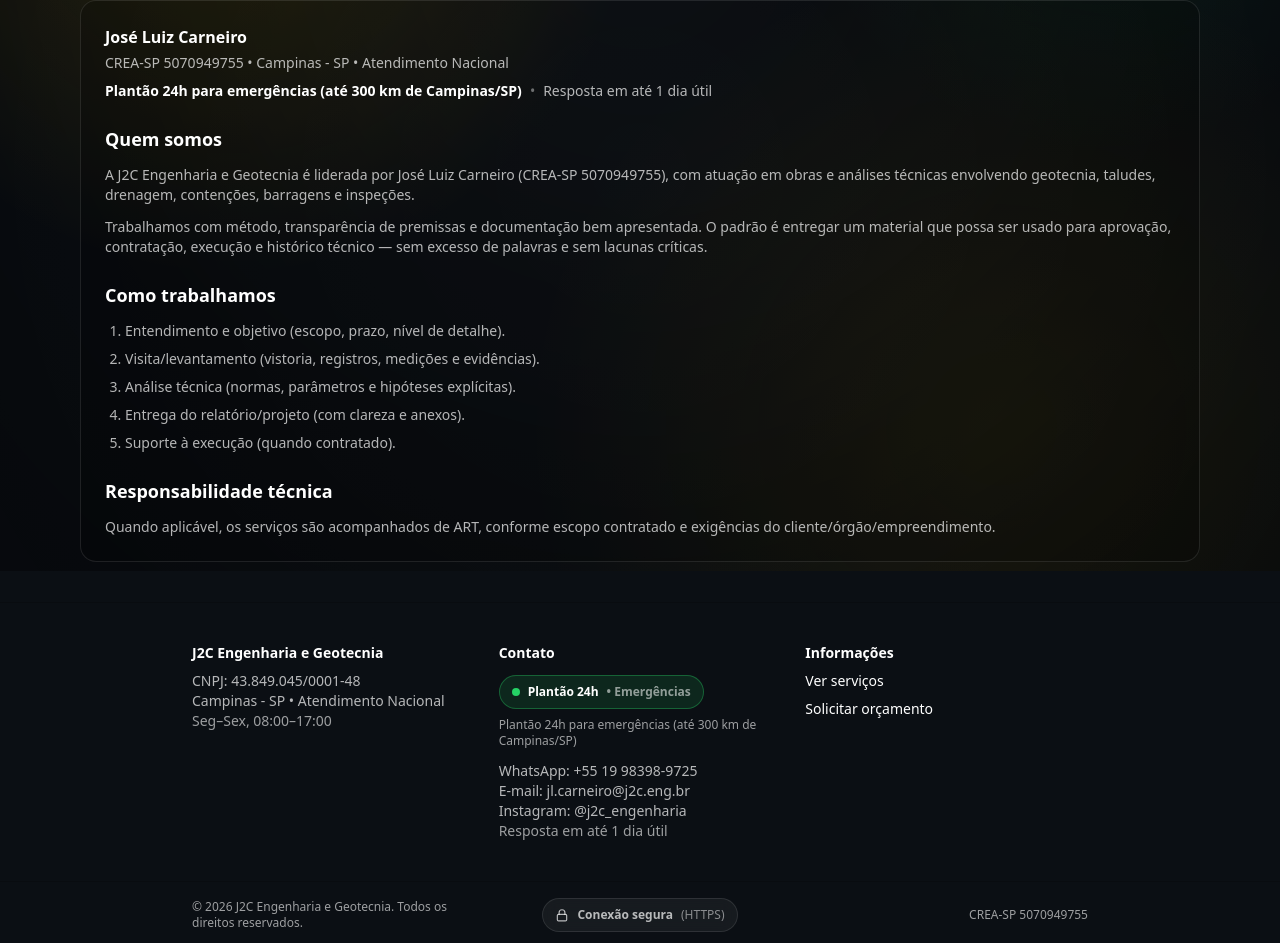
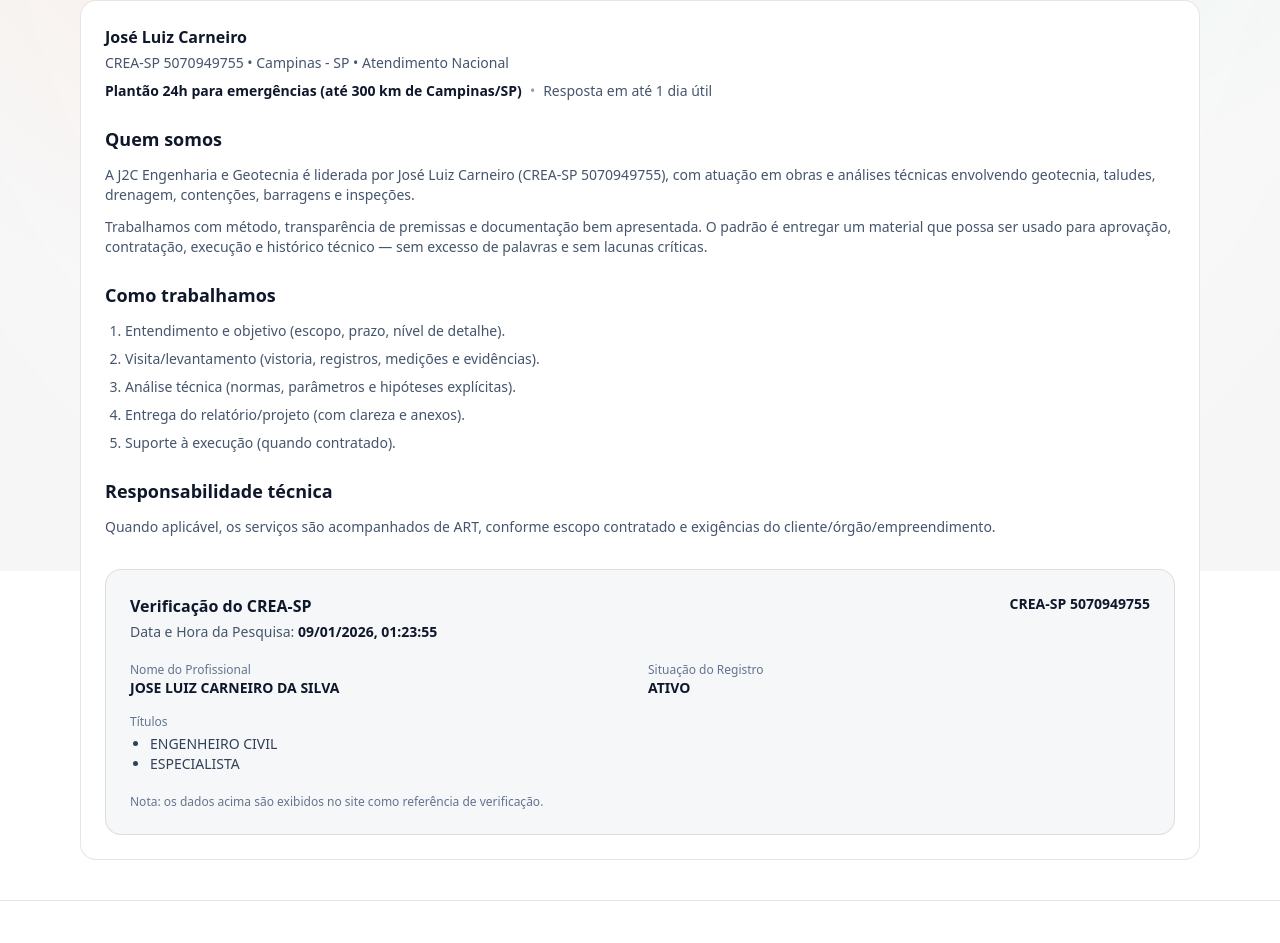
Before and after one commit to Ramos-jft/j2c-site, a Next.js app: page /quem-somos in a window 1280 px wide. Shown: the part 229-1172 px from the top of the page. Built offline with nearby package versions, Linux system fonts and the light colour scheme.

Commit message:
refactor: atualizar estilos e cores para melhorar a legibilidade e consistência visual

```diff
--- a/src/app/globals.css
+++ b/src/app/globals.css
@@ -1,12 +1,29 @@
 @import "tailwindcss";
 
 :root {
+  /*
+    Tema base (Opção 1: frio + clean + moderno)
+    - Fundo claro, superfícies cinza suave, bordas finas
+    - Acento laranja (briefing) preservando compatibilidade via --j2c-gold
+  */
+
+  /* Base */
+  --j2c-cor-fundo: #ffffff;
+  --j2c-cor-superficie: #f6f7f9;
+  --j2c-cor-texto: #0f172a;
+  --j2c-cor-texto-suave: #475569;
+  --j2c-cor-borda: rgba(15, 23, 42, 0.12);
+
+  /* Acentos */
+  --j2c-cor-laranja: #f97316;
+  --j2c-cor-laranja-rgb: 249 115 22;
+  --j2c-whatsapp: #25d366;
+  --j2c-whatsapp-rgb: 37 211 102;
+
+  /* Aliases (compatibilidade com o código atual) */
   --j2c-graphite: #0b0f14;
-  --j2c-gold: #f2c200;
-  --j2c-whatsapp: #25d366;
-
-  --j2c-gold-rgb: 242 194 0;
-  --j2c-whatsapp-rgb: 37 211 102;
+  --j2c-gold: var(--j2c-cor-laranja);
+  --j2c-gold-rgb: var(--j2c-cor-laranja-rgb);
 }
 
 html,
@@ -15,8 +32,8 @@ body {
 }
 
 body {
-  background: var(--j2c-graphite);
-  color: white;
+  background: var(--j2c-cor-fundo);
+  color: var(--j2c-cor-texto);
   min-height: 100dvh;
   position: relative;
   overflow-x: hidden;
@@ -30,29 +47,17 @@ body::before {
   z-index: -1;
   pointer-events: none;
 
-  /* Camadas: círculos (radial) + uma leve vinheta */
+  /* Camadas leves (sem blur global): frio e clean */
   background: radial-gradient(
-      680px circle at 18% 12%,
-      rgb(var(--j2c-gold-rgb) / 0.18),
+      720px circle at 18% 12%,
+      rgb(var(--j2c-cor-laranja-rgb) / 0.08),
       transparent 60%
     ),
     radial-gradient(
       520px circle at 86% 10%,
-      rgb(var(--j2c-whatsapp-rgb) / 0.1),
+      rgb(var(--j2c-whatsapp-rgb) / 0.06),
       transparent 58%
-    ),
-    radial-gradient(
-      760px circle at 78% 82%,
-      rgb(var(--j2c-gold-rgb) / 0.1),
-      transparent 62%
-    ),
-    radial-gradient(
-      1100px circle at 50% 50%,
-      rgba(255, 255, 255, 0.03),
-      transparent 70%
     );
-
-  /* Sem blur global (evita custo alto). O “glass” vem da transparência. */
 }
 body::after {
   content: "";
@@ -62,9 +67,9 @@ body::after {
   pointer-events: none;
 
   background: radial-gradient(
-    1200px circle at 50% 20%,
+    1200px circle at 50% 10%,
     rgba(0, 0, 0, 0),
-    rgba(0, 0, 0, 0.35) 70%
+    rgba(15, 23, 42, 0.04) 70%
   );
 }
 
@@ -82,7 +87,7 @@ a {
 /* underline apenas no conteúdo principal, não no header/footer */
 main a:hover {
   text-decoration: underline;
-  text-decoration-color: rgba(255, 255, 255, 0.35);
+  text-decoration-color: rgba(15, 23, 42, 0.28);
   text-underline-offset: 3px;
 }
 
@@ -123,7 +128,7 @@ main[data-no-underline] a:hover {
   text-decoration: none;
 
   /* texto padrão do menu */
-  color: rgba(255, 255, 255, 0.85);
+  color: rgba(15, 23, 42, 0.78);
 
   /* base "clean" */
   background: transparent;
@@ -133,16 +138,13 @@ main[data-no-underline] a:hover {
     color 160ms ease, transform 160ms ease, filter 160ms ease;
 }
 
-/* Hover: vidro dourado */
+/* Hover: destaque suave (sem "glass" pesado) */
 .j2c-menu-pill:hover {
   text-decoration: none;
-  color: #ffffff;
+  color: rgba(15, 23, 42, 0.92);
 
-  background: rgb(var(--j2c-gold-rgb) / 0.18); /* dourado translúcido */
-  border-color: rgb(var(--j2c-gold-rgb) / 0.45);
-
-  backdrop-filter: blur(10px);
-  -webkit-backdrop-filter: blur(10px);
+  background: rgb(var(--j2c-gold-rgb) / 0.1);
+  border-color: rgb(var(--j2c-gold-rgb) / 0.35);
 }
 
 /* Active click */
@@ -153,13 +155,10 @@ main[data-no-underline] a:hover {
 
 /* Página atual: pill dourado sempre ligado */
 .j2c-menu-pill--active {
-  color: #ffffff;
+  color: rgba(15, 23, 42, 0.95);
 
-  background: rgb(var(--j2c-gold-rgb) / 0.24);
-  border-color: rgb(var(--j2c-gold-rgb) / 0.6);
-
-  backdrop-filter: blur(10px);
-  -webkit-backdrop-filter: blur(10px);
+  background: rgb(var(--j2c-gold-rgb) / 0.14);
+  border-color: rgb(var(--j2c-gold-rgb) / 0.45);
 }
 
 /* A11y */
--- a/src/app/quem-somos/page.tsx
+++ b/src/app/quem-somos/page.tsx
@@ -1,5 +1,6 @@
 import type { Metadata } from "next";
 import { siteConfig } from "@/content/site";
+import { CreaVerificationCard } from "@/components/site/CreaVerificationCard";
 
 export const metadata: Metadata = {
   title: "Quem Somos",
@@ -12,28 +13,28 @@ export default function AboutPage() {
     <main id="conteudo" className="mx-auto max-w-6xl px-4 py-10">
       <h1 className="text-3xl font-semibold">Responsável Técnico</h1>
 
-      <div className="mt-6 rounded-2xl border border-white/10 bg-black/20 p-6">
+      <div className="mt-6 rounded-2xl border border-black/10 bg-white p-6">
         <p className="text-base font-semibold">{siteConfig.responsible}</p>
-        <p className="mt-1 text-sm text-white/70">
+        <p className="mt-1 text-sm text-slate-600">
           CREA-{siteConfig.crea.uf} {siteConfig.crea.number} •{" "}
           {siteConfig.location} • {siteConfig.coverage}
         </p>
-        <p className="mt-2 text-sm text-white/70">
-          <span className="font-semibold text-white">
+        <p className="mt-2 text-sm text-slate-600">
+          <span className="font-semibold text-slate-900">
             {siteConfig.emergencyCoverage}
           </span>
-          <span className="mx-2 text-white/40">•</span>
+          <span className="mx-2 text-slate-400">•</span>
           {siteConfig.responseSla}
         </p>
 
         <h2 className="mt-6 text-lg font-semibold">Quem somos</h2>
-        <p className="mt-3 text-sm text-white/70">
+        <p className="mt-3 text-sm text-slate-600">
           A J2C Engenharia e Geotecnia é liderada por {siteConfig.responsible}{" "}
           (CREA-{siteConfig.crea.uf} {siteConfig.crea.number}), com atuação em
           obras e análises técnicas envolvendo geotecnia, taludes, drenagem,
           contenções, barragens e inspeções.
         </p>
-        <p className="mt-3 text-sm text-white/70">
+        <p className="mt-3 text-sm text-slate-600">
           Trabalhamos com método, transparência de premissas e documentação bem
           apresentada. O padrão é entregar um material que possa ser usado para
           aprovação, contratação, execução e histórico técnico — sem excesso de
@@ -41,7 +42,7 @@ export default function AboutPage() {
         </p>
 
         <h2 className="mt-6 text-lg font-semibold">Como trabalhamos</h2>
-        <ol className="mt-3 list-decimal space-y-2 pl-5 text-sm text-white/70">
+        <ol className="mt-3 list-decimal space-y-2 pl-5 text-sm text-slate-600">
           <li>Entendimento e objetivo (escopo, prazo, nível de detalhe).</li>
           <li>
             Visita/levantamento (vistoria, registros, medições e evidências).
@@ -52,10 +53,14 @@ export default function AboutPage() {
         </ol>
 
         <h2 className="mt-6 text-lg font-semibold">Responsabilidade técnica</h2>
-        <p className="mt-3 text-sm text-white/70">
+        <p className="mt-3 text-sm text-slate-600">
           Quando aplicável, os serviços são acompanhados de ART, conforme escopo
           contratado e exigências do cliente/órgão/empreendimento.
         </p>
+
+        <div className="mt-8">
+          <CreaVerificationCard />
+        </div>
       </div>
     </main>
   );
--- a/src/components/site/CreaVerificationCard.tsx
+++ b/src/components/site/CreaVerificationCard.tsx
@@ -13,22 +13,27 @@ export function CreaVerificationCard() {
   return (
     <section
       aria-label="Dados de verificação do registro no CREA-SP"
-      className="rounded-2xl border border-white/10 bg-black/20 p-6"
+      className="rounded-2xl border border-black/10 bg-[var(--j2c-cor-superficie)] p-6"
     >
       <div className="flex flex-col gap-2 sm:flex-row sm:items-start sm:justify-between">
         <div>
-          <h2 className="text-base font-semibold">Verificação do CREA-SP</h2>
+          <h2 className="text-base font-semibold text-slate-900">
+            Verificação do CREA-SP
+          </h2>
 
-          <p className="mt-1 text-sm text-white/70">
+          <p className="mt-1 text-sm text-slate-600">
             Data e Hora da Pesquisa:{" "}
-            <span suppressHydrationWarning className="font-semibold text-white">
+            <span
+              suppressHydrationWarning
+              className="font-semibold text-slate-900"
+            >
               {dt}
             </span>
           </p>
         </div>
 
         <div className="text-sm">
-          <span className="font-semibold text-white">
+          <span className="font-semibold text-slate-900">
             CREA-{siteConfig.crea.uf} {siteConfig.crea.number}
           </span>
         </div>
@@ -36,29 +41,29 @@ export function CreaVerificationCard() {
 
       <div className="mt-5 grid gap-4 sm:grid-cols-2">
         <div>
-          <p className="text-xs text-white/60">Nome do Profissional</p>
-          <p className="text-sm font-semibold text-white">
+          <p className="text-xs text-slate-500">Nome do Profissional</p>
+          <p className="text-sm font-semibold text-slate-900">
             {siteConfig.creaPublicProfile.professionalName}
           </p>
         </div>
 
         <div>
-          <p className="text-xs text-white/60">Situação do Registro</p>
-          <p className="text-sm font-semibold text-white">
+          <p className="text-xs text-slate-500">Situação do Registro</p>
+          <p className="text-sm font-semibold text-slate-900">
             {siteConfig.creaPublicProfile.registrationStatus}
           </p>
         </div>
 
         <div className="sm:col-span-2">
-          <p className="text-xs text-white/60">Títulos</p>
-          <ul className="mt-1 list-disc pl-5 text-sm text-white/80">
+          <p className="text-xs text-slate-500">Títulos</p>
+          <ul className="mt-1 list-disc pl-5 text-sm text-slate-700">
             {siteConfig.creaPublicProfile.titles.map((t) => (
               <li key={t}>{t}</li>
             ))}
           </ul>
         </div>
       </div>
-      <p className="mt-5 text-xs text-white/55">
+      <p className="mt-5 text-xs text-slate-500">
         Nota: os dados acima são exibidos no site como referência de
         verificação.
       </p>
--- a/src/components/site/SiteFooter.tsx
+++ b/src/components/site/SiteFooter.tsx
@@ -5,7 +5,7 @@ import { buildWhatsAppLink } from "@/lib/whatsapp";
 function SecureConnectionBadge() {
   return (
     <div
-      className="inline-flex items-center gap-2 rounded-full border border-white/10 bg-white/5 px-3 py-2 text-xs text-white/70 backdrop-blur-sm"
+      className="inline-flex items-center gap-2 rounded-full border border-black/10 bg-[var(--j2c-cor-superficie)] px-3 py-2 text-xs text-slate-700"
       title="Conexão segura (HTTPS)"
       aria-label="Conexão segura (HTTPS)"
     >
@@ -32,7 +32,7 @@ function SecureConnectionBadge() {
       </svg>
 
       <span className="font-semibold">Conexão segura</span>
-      <span className="text-white/50">(HTTPS)</span>
+      <span className="text-slate-500">(HTTPS)</span>
     </div>
   );
 }
@@ -53,7 +53,7 @@ function EmergencyBadge({
         className="h-2 w-2 rounded-full bg-[var(--j2c-whatsapp)]"
       />
       <span>Plantão 24h</span>
-      <span className="hidden sm:inline text-white/55">• Emergências</span>
+      <span className="hidden sm:inline text-slate-600">• Emergências</span>
     </a>
   );
 }
@@ -67,52 +67,52 @@ export function SiteFooter() {
   );
 
   return (
-    <footer className="border-t border-black/20 bg-[var(--j2c-graphite)]">
+    <footer className="border-t border-black/10 bg-white">
       {/* Cards: agrupados a partir do meio da página */}
       <div className="mx-auto max-w-6xl px-4 py-10">
         <div className="mx-auto grid max-w-4xl gap-6 sm:grid-cols-3">
           <div>
-            <p className="text-sm font-semibold text-white">
+            <p className="text-sm font-semibold text-slate-900">
               {siteConfig.legalName}
             </p>
-            <p className="mt-2 text-sm text-white/70">
+            <p className="mt-2 text-sm text-slate-600">
               CNPJ: {siteConfig.cnpj}
               <br />
               {siteConfig.location} • {siteConfig.coverage}
               <br />
-              <span className="text-white/60">{siteConfig.businessHours}</span>
+              <span className="text-slate-500">{siteConfig.businessHours}</span>
             </p>
           </div>
 
           <div>
-            <p className="text-sm font-semibold text-white">Contato</p>
+            <p className="text-sm font-semibold text-slate-900">Contato</p>
 
             <EmergencyBadge
               href={emergencyWa}
               title={siteConfig.emergencyCoverage}
             />
-            <p className="mt-2 text-xs text-white/60">
+            <p className="mt-2 text-xs text-slate-600">
               {siteConfig.emergencyCoverage}
             </p>
 
-            <p className="mt-3 text-sm text-white/70">
+            <p className="mt-3 text-sm text-slate-600">
               WhatsApp: {siteConfig.contacts.whatsapp}
               <br />
               E-mail: {siteConfig.contacts.email}
               <br />
               Instagram: {siteConfig.contacts.instagramHandle}
               <br />
-              <span className="text-white/60">{siteConfig.responseSla}</span>
+              <span className="text-slate-500">{siteConfig.responseSla}</span>
             </p>
           </div>
 
           <div>
-            <p className="text-sm font-semibold text-white">Informações</p>
+            <p className="text-sm font-semibold text-slate-900">Informações</p>
             <div className="mt-2 flex flex-col gap-2 text-sm">
-              <Link className="text-white/70 hover:text-white" href="/servicos">
+              <Link className="text-slate-700 hover:text-slate-900" href="/servicos">
                 Ver serviços
               </Link>
-              <Link className="text-white/70 hover:text-white" href="/contato">
+              <Link className="text-slate-700 hover:text-slate-900" href="/contato">
                 Solicitar orçamento
               </Link>
             </div>
@@ -121,9 +121,9 @@ export function SiteFooter() {
       </div>
 
       {/* Barra inferior: copyright | site seguro | CREA (centrado a partir do meio) */}
-      <div className="border-t border-black/20">
+      <div className="border-t border-black/10">
         <div className="mx-auto max-w-6xl px-4 py-4">
-          <div className="mx-auto grid max-w-4xl items-center gap-3 text-xs text-white/60 sm:grid-cols-3">
+          <div className="mx-auto grid max-w-4xl items-center gap-3 text-xs text-slate-600 sm:grid-cols-3">
             <span className="sm:justify-self-start">
               © {year} {siteConfig.legalName}. Todos os direitos reservados.
             </span>
--- a/src/components/site/SiteHeader.tsx
+++ b/src/components/site/SiteHeader.tsx
@@ -21,7 +21,7 @@ export function SiteHeader() {
   const pathname = usePathname();
 
   return (
-    <header className="border-b border-white/10 bg-[var(--j2c-graphite)]">
+    <header className="border-b border-black/10 bg-white/80 backdrop-blur">
       <a
         href="#conteudo"
         className="sr-only focus:not-sr-only focus:absolute focus:left-4 focus:top-4 focus:z-50 focus:rounded-md focus:bg-white focus:px-3 focus:py-2 focus:text-black"
@@ -49,11 +49,11 @@ export function SiteHeader() {
 
           {/* Nome + CREA (sem consulta pública no header) */}
           <div className="hidden sm:block leading-tight">
-            <p className="text-sm font-semibold text-white">
+            <p className="text-sm font-semibold text-slate-900">
               {siteConfig.responsible}
             </p>
 
-            <div className="mt-1 flex items-center gap-2 text-xs text-white/70">
+            <div className="mt-1 flex items-center gap-2 text-xs text-slate-600">
               <span>
                 CREA-{siteConfig.crea.uf} {siteConfig.crea.number}
               </span>
```
Also changed, not shown: src/app/contato/page.tsx (+13 -13 lines), src/app/page.tsx (+20 -23 lines), src/app/servicos/[slug]/page.tsx (+27 -27 lines), src/app/servicos/page.tsx (+5 -5 lines).
